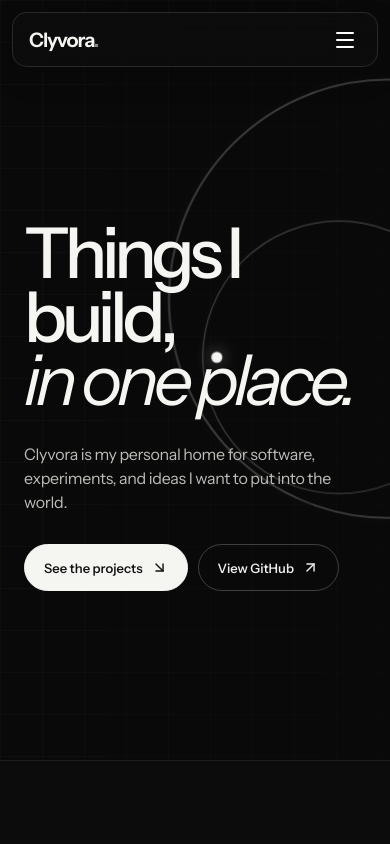
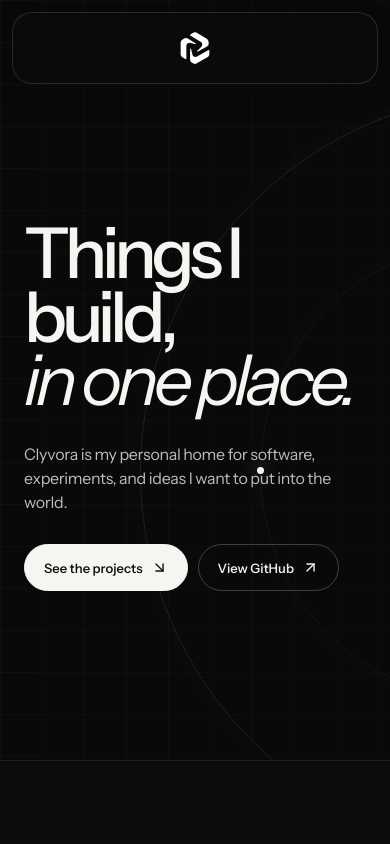
Before and after one commit to ClyvoraTech/Main, a React (Vite) app: page / in a window 390 px wide. Shown: the top 844 px of the page. Built offline with nearby package versions, Linux system fonts and the light colour scheme.

Commit message:
Quick changes to the site

```diff
--- a/src/main.tsx
+++ b/src/main.tsx
@@ -1,14 +1,9 @@
-import { useEffect, useState, type ReactNode } from 'react'
+import { useEffect, type ReactNode } from 'react'
 import { createRoot } from 'react-dom/client'
-import { ArrowDownRight, ArrowUpRight, Menu, X } from 'lucide-react'
+import { ArrowDownRight, ArrowUpRight } from 'lucide-react'
 import Lenis from 'lenis'
 import './styles.css'
 import './project-home.css'
-
-const navItems = [
-  { label: 'About', href: '#about' },
-  { label: 'Projects', href: '#projects' },
-]
 
 // Add future projects here when they are ready to share.
 const projects = [
@@ -36,27 +31,12 @@ function Reveal({ children, className = '' }: { children: ReactNode; className?:
 }
 
 function Navbar() {
-  const [open, setOpen] = useState(false)
-  const [scrolled, setScrolled] = useState(false)
-
-  useEffect(() => {
-    const update = () => setScrolled(window.scrollY > 24)
-    update()
-    window.addEventListener('scroll', update, { passive: true })
-    return () => window.removeEventListener('scroll', update)
-  }, [])
-
-  return <header className={`nav-wrap ${scrolled ? 'is-scrolled' : ''}`}>
+  return <header className="nav-wrap">
     <nav className="nav" aria-label="Main navigation">
-      <a href="#top" className="logo" aria-label="Clyvora home">Clyvora<span>.</span></a>
-      <div className="nav-links">{navItems.map(item => <a key={item.label} href={item.href}>{item.label}</a>)}</div>
-      <a href="https://github.com/ClyvoraTech" target="_blank" rel="noreferrer" className="nav-cta">GitHub <ArrowUpRight size={15}/></a>
-      <button className="menu-toggle" onClick={() => setOpen(!open)} aria-label={open ? 'Close navigation' : 'Open navigation'} aria-expanded={open}>{open ? <X/> : <Menu/>}</button>
+      <a href="#top" className="nav-brand" aria-label="Clyvora home">
+        <img src="/favicon.png" alt="" width="32" height="32" decoding="async" />
+      </a>
     </nav>
-    <div className={`mobile-menu ${open ? 'open' : ''}`}>
-      {navItems.map(item => <a onClick={() => setOpen(false)} key={item.label} href={item.href}>{item.label}</a>)}
-      <a onClick={() => setOpen(false)} href="https://github.com/ClyvoraTech" target="_blank" rel="noreferrer">GitHub <ArrowUpRight size={16}/></a>
-    </div>
   </header>
 }
 
@@ -87,7 +67,7 @@ function App() {
     <Navbar />
 
     <section className="hero" aria-labelledby="hero-title">
-      <div className="orb orb-a" aria-hidden="true"><span/></div><div className="orb orb-b" aria-hidden="true"><span/></div><div className="hero-grid" aria-hidden="true"/>
+      <div className="orb orb-a" aria-hidden="true"/><div className="orb orb-b" aria-hidden="true"><span/></div><div className="hero-grid" aria-hidden="true"/>
       <div className="hero-content">
         <h1 id="hero-title">Things I build,<br/><i>in one place.</i></h1>
         <p className="hero-copy">Clyvora is my personal home for software, experiments, and ideas I want to put into the world.</p>
--- a/src/project-home.css
+++ b/src/project-home.css
@@ -24,6 +24,36 @@ body {
   background: #090909;
 }
 
+/* Shared Clyvora header: the same centered mark and dimensions on every site. */
+.nav-wrap {
+  top: 20px;
+  width: min(1120px, calc(100% - 40px));
+}
+
+.nav {
+  position: relative;
+  height: 86px;
+  justify-content: center;
+  padding: 0;
+  border-radius: 24px;
+  background: rgba(12, 12, 12, .82);
+}
+
+.nav-brand {
+  display: grid;
+  width: 44px;
+  height: 44px;
+  place-items: center;
+  border-radius: 12px;
+}
+
+.nav-brand img {
+  display: block;
+  width: 32px;
+  height: 32px;
+  object-fit: contain;
+}
+
 main {
   overflow: hidden;
 }
@@ -42,23 +72,24 @@ main {
 }
 
 .orb {
-  border-color: rgba(245, 245, 242, .42);
+  border-color: rgba(238, 234, 225, .1);
   box-shadow: 0 0 70px rgba(255, 255, 255, .018);
+  animation: none;
 }
 
 .orb-a {
-  width: min(60vw, 780px);
-  height: min(60vw, 780px);
-  right: -8vw;
-  top: 9%;
+  width: 760px;
+  height: 760px;
+  right: -230px;
+  top: 92px;
 }
 
 .orb-b {
-  width: min(35vw, 470px);
-  height: min(35vw, 470px);
-  right: 2vw;
-  top: 29%;
-  border-color: rgba(245, 245, 242, .3);
+  width: 460px;
+  height: 460px;
+  right: -76px;
+  top: 241px;
+  border-color: rgba(238, 234, 225, .055);
 }
 
 .orb span,
@@ -71,14 +102,11 @@ main {
   box-shadow: 0 0 18px rgba(245, 245, 242, .55);
 }
 
-.orb-a span {
-  right: 20%;
-  top: 8%;
-}
-
 .orb-b span {
-  left: 3%;
-  top: 48%;
+  left: -4px;
+  top: calc(50% - 4px);
+  width: 7px;
+  height: 7px;
 }
 
 .about,
@@ -246,21 +274,32 @@ footer > div a:hover {
 }
 
 @media (max-width: 700px) {
+  .nav-wrap {
+    top: 12px;
+    width: calc(100% - 24px);
+  }
+
+  .nav {
+    height: 72px;
+    padding: 0;
+    border-radius: 20px;
+  }
+
   .hero-grid {
     background-size: 42px 42px;
     mask-image: linear-gradient(90deg, #000, rgba(0, 0, 0, .5));
   }
 
   .orb-a {
-    width: 110vw;
-    height: 110vw;
-    right: -58vw;
+    width: 760px;
+    height: 760px;
+    right: -510px;
   }
 
   .orb-b {
-    width: 70vw;
-    height: 70vw;
-    right: -22vw;
+    width: 460px;
+    height: 460px;
+    right: -330px;
   }
 
   .section-orbit {
```
Also changed, not shown: public/favicon.png.
